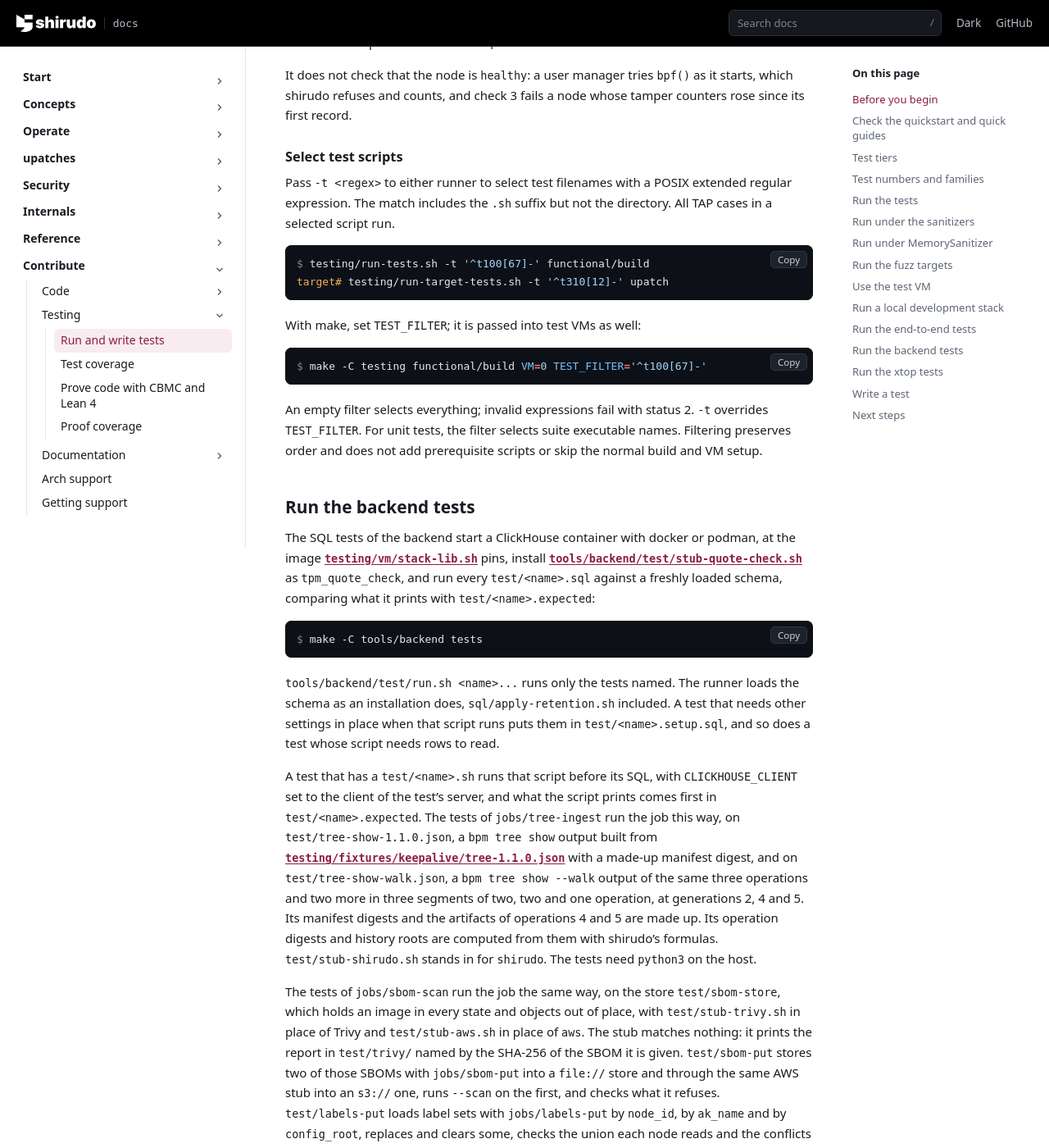
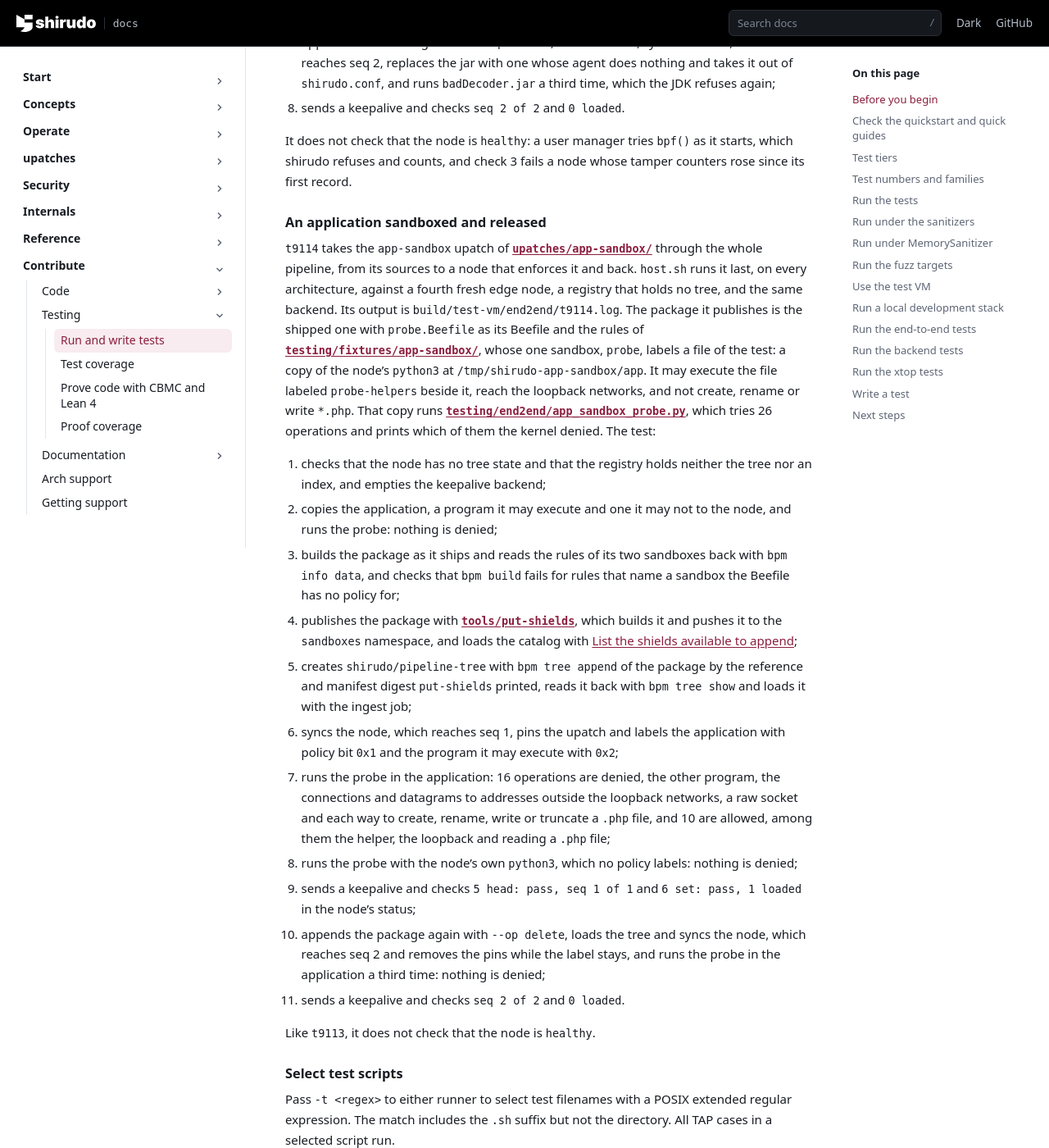
Before and after one commit to AliBashaSY/shirudo, a Sphinx documentation site: the page built from Documentation/contribute/testing/testing.rst, in a window 1280 px wide and 1400 px high, scrolled down 25446 px. Shown: the whole window at 82% size. Built offline with Sphinx 7.4.7, drawn with Linux system fonts in a browser that asks for light colours; pages that are not in the unit, such as notebooks, are missing from menus; some of the changed text lies outside the part shown.

Commit message:
testing/end2end: take app-sandbox from its sources to a node and back
Nothing runs the app-sandbox upatch on a kernel, and no test follows a
BPF upatch with policy labels and generated .rodata through the whole
delivery: built from a Beefile, pushed, appended to a tree, pulled by a
node, enforced there and deleted again. t9105 delivers kernel-obs and a
CVE mitigation, neither with a label, and t9106 loads its policy
fixture from a file.

Add t9114. It builds the package with the Beefile and the rules of
fixtures/app-sandbox, whose one sandbox labels a copy of the node's
python3, publishes it with put-shields and appends it by reference and
digest, as t9113 does with a Java shield. The copy runs
app_sandbox_probe.py, which tries 26 operations and prints the ones the
kernel denied:

  before the sync    none
  after it           16: the program outside its exec rule, the peers
                     outside its networks, a raw socket and each way to
                     create, rename, write or truncate a .php file
  python3 itself     none, no policy labels it
  after the delete   none, though the label stays

It also builds the package as it ships, and checks that the build fails
for rules that name a sandbox without a policy table.

host.sh boots a fourth fresh edge node for it, on every architecture,
after the third of t9113, which x86-64 alone gets: third_node becomes
lone_node for both. Node A's runner leaves t9114 to the host like t9109
to t9113; without that it runs the test, which skips there, and fails
the suite for a required test that was skipped.

The fixture holds a Beefile and rules alone, for the program and the
generator of upatches/app-sandbox. Its Beefile is named probe.Beefile,
as a Beefile is where a package's sources are, which check-spdx.sh
goes by.

The figure of the run shows each lone node and its test as one phase,
so that it keeps its ten.

Signed-off-by: John Fastabend <john.fastabend@gmail.com>

```diff
--- a/Documentation/contribute/testing/testing.rst
+++ b/Documentation/contribute/testing/testing.rst
@@ -239,10 +239,11 @@ a Python companion with the same stem, such as
 before ``init``. They skip on the build host and run in a separate VM
 that the ``tpm`` family boots without the production initrd.
 
-``t9109`` to ``t9113`` carry target numbers but run on the host:
+``t9109`` to ``t9114`` carry target numbers but run on the host:
 :src:`testing/end2end/host.sh` runs them after node A's suite, ``t9109``,
-``t9110``, ``t9112``, ``t9111`` and then ``t9113``, against other nodes (see
-:ref:`testing-two-nodes`), and node A's runner leaves them out.
+``t9110``, ``t9112``, ``t9111``, ``t9113`` and then ``t9114``, against
+other nodes (see :ref:`testing-two-nodes`), and node A's runner leaves
+them out.
 
 Run the tests
 -------------
@@ -940,15 +941,17 @@ shows the run in order.
 .. figure:: /images/contribute-end2end-run.svg
    :alt: Ten phases in order, one lane each for the host, the
          containers, the operator VM, node A, node B, the fresh edge node,
-         the second pair and the third node. 1: t9001 on the host, then the containers
+         the second pair and the lone nodes. 1: t9001 on the host, then the containers
          start. 2: the operator VM publishes, the host loads the example
          tree. 3: node A runs its tests while node B boots. 4: the
          operator verifies node A and stops. 5: the edge node boots while
          the host runs check-otlp and checks node B. 6: t9109, t9110 and
          t9112 on the host. 7: the registry starts again empty and the
          second pair boots. 8: t9111 on the host. 9, on x86-64 only: the
-         registry starts again empty and a third fresh edge node boots.
-         10: t9113 on the host, then teardown.
+         registry starts again empty, a third fresh edge node boots and
+         t9113 runs on the host. 10: the registry starts again empty, a
+         fourth fresh edge node boots and t9114 runs on the host, then
+         teardown.
 
    Figure 1. The end-to-end run in order, not to scale. Tinted bars run
    tests.
@@ -988,7 +991,10 @@ shows the run in order.
    stops.
 #. On x86-64, the registry starts again without a volume and a third
    fresh edge node boots alone; ``t9113`` runs on the host against it
-   (:ref:`testing-shield`). Then the nodes and the containers stop.
+   (:ref:`testing-shield`).
+#. The registry starts again without a volume and a fourth fresh edge
+   node boots alone; ``t9114`` runs on the host against it
+   (:ref:`testing-sandbox`). Then the nodes and the containers stop.
 
 The operator VM boots from the runtime image with clang 23 and the build
 dependencies of the operator package added, which the runner prepares
@@ -1003,7 +1009,7 @@ from the files git sees in the checkout and installs it. The operator VM
 and node A name the registry ``registry.test``, at QEMU's address for
 the host, so the tree names it as node A reaches it. The host's own
 build and the operator key it keeps still play the operator for the
-keepalive backend's example tree and for ``t9109`` to ``t9113``, which
+keepalive backend's example tree and for ``t9109`` to ``t9114``, which
 run on the host.
 
 To check the collector, :src:`testing/end2end/check-otlp.py` relies on
@@ -1048,10 +1054,10 @@ operator key and loads it with the backend's tree ingest job, which runs
 ``bpm tree show``. In the guest, ``t9107`` sends the example keepalives
 with their recorded quotes through that collector and queries
 ClickHouse, both through QEMU's address for the host. After node A,
-``host.sh`` runs ``t9109`` to ``t9113`` against the same backend, see
+``host.sh`` runs ``t9109`` to ``t9114`` against the same backend, see
 :ref:`testing-pipeline`, :ref:`testing-history`,
-:ref:`testing-activation`, :ref:`testing-walk` and
-:ref:`testing-shield`. ``host.sh`` writes
+:ref:`testing-activation`, :ref:`testing-walk`, :ref:`testing-shield`
+and :ref:`testing-sandbox`. ``host.sh`` writes
 the example tree's digest to ``build/test-vm/end2end/backend-tree.digest``
 when it publishes the tree, and removes it when the backend's tree
 ingest job does not load the tree and when ``host.sh`` stops. Without
@@ -1358,7 +1364,7 @@ holds the three segments, ``tree_ops`` the five operations and
 ``node_ops`` each node from seq 1, with no contradiction marked, and
 both nodes are ``healthy`` with ``4 chain: pass``, ``5 head: pass, seq 5
 of 5`` and ``6 set: pass``. :src:`testing/end2end/pipeline-lib.sh` holds
-what ``t9109`` to ``t9113`` do to the nodes, the registry and
+what ``t9109`` to ``t9114`` do to the nodes, the registry and
 ClickHouse.
 
 .. _testing-shield:
@@ -1412,6 +1418,60 @@ It does not check that the node is ``healthy``: a user manager tries
 ``bpf()`` as it starts, which shirudo refuses and counts, and check 3
 fails a node whose tamper counters rose since its first record.
 
+.. _testing-sandbox:
+
+An application sandboxed and released
+~~~~~~~~~~~~~~~~~~~~~~~~~~~~~~~~~~~~~
+
+``t9114`` takes the ``app-sandbox`` upatch of :src:`upatches/app-sandbox/`
+through the whole pipeline, from its sources to a node that enforces it
+and back. ``host.sh`` runs it last, on every architecture, against a
+fourth fresh edge node, a registry that holds no tree, and the same
+backend. Its output is ``build/test-vm/end2end/t9114.log``. The package
+it publishes is the shipped one with ``probe.Beefile`` as its Beefile
+and the rules of :src:`testing/fixtures/app-sandbox/`, whose one
+sandbox, ``probe``,
+labels a file of the test: a copy of the node's ``python3`` at
+``/tmp/shirudo-app-sandbox/app``. It may execute the file labeled
+``probe-helpers`` beside it, reach the loopback networks, and not
+create, rename or write ``*.php``. That copy runs
+:src:`testing/end2end/app_sandbox_probe.py`, which tries 26 operations
+and prints which of them the kernel denied. The test:
+
+#. checks that the node has no tree state and that the registry holds
+   neither the tree nor an index, and empties the keepalive backend;
+#. copies the application, a program it may execute and one it may not
+   to the node, and runs the probe: nothing is denied;
+#. builds the package as it ships and reads the rules of its two
+   sandboxes back with ``bpm info data``, and checks that ``bpm build``
+   fails for rules that name a sandbox the Beefile has no policy for;
+#. publishes the package with :src:`tools/put-shields`, which builds it
+   and pushes it to the ``sandboxes`` namespace, and loads the catalog
+   with :doc:`/operate/backend/shields-put`;
+#. creates ``shirudo/pipeline-tree`` with ``bpm tree append`` of the
+   package by the reference and manifest digest ``put-shields`` printed,
+   reads it back with ``bpm tree show`` and loads it with the ingest
+   job;
+#. syncs the node, which reaches seq 1, pins the upatch and labels the
+   application with policy bit ``0x1`` and the program it may execute
+   with ``0x2``;
+#. runs the probe in the application: 16 operations are denied, the
+   other program, the connections and datagrams to addresses outside
+   the loopback networks, a raw socket and each way to create, rename,
+   write or truncate a ``.php`` file, and 10 are allowed, among them the
+   helper, the loopback and reading a ``.php`` file;
+#. runs the probe with the node's own ``python3``, which no policy
+   labels: nothing is denied;
+#. sends a keepalive and checks ``5 head: pass, seq 1 of 1`` and ``6
+   set: pass, 1 loaded`` in the node's status;
+#. appends the package again with ``--op delete``, loads the tree and
+   syncs the node, which reaches seq 2 and removes the pins while the
+   label stays, and runs the probe in the application a third time:
+   nothing is denied;
+#. sends a keepalive and checks ``seq 2 of 2`` and ``0 loaded``.
+
+Like ``t9113``, it does not check that the node is ``healthy``.
+
 Select test scripts
 ~~~~~~~~~~~~~~~~~~~
 
--- a/Documentation/upatches/learn/examples.rst
+++ b/Documentation/upatches/learn/examples.rst
@@ -180,8 +180,9 @@ bit and the rules of ``sandbox_policy``, and refuse with ``EACCES``:
 reads the bit from the Beefile and the rules from ``sandbox.toml``, and
 fails the build for rules without a policy table. The package's
 ``README.md`` describes the rule keys and what the sandboxes do not
-cover. :src:`tools/put-shields` publishes it with the shields of
-``kernel-cve``.
+cover. ``t9114-app-sandbox`` takes the package from its sources to a
+node and back (:ref:`testing-sandbox`), and :src:`tools/put-shields`
+publishes it with the shields of ``kernel-cve``.
 
 Related
 -------
```
Also changed, not shown: other parts of Documentation/contribute/testing/testing.rst (+1 -1 lines), Documentation/contribute/testing/test-coverage.rst (+15 -1 lines), .agents/skills/testing/SKILL.md, Documentation/images/contribute-end2end-run.svg, 8 other files.
